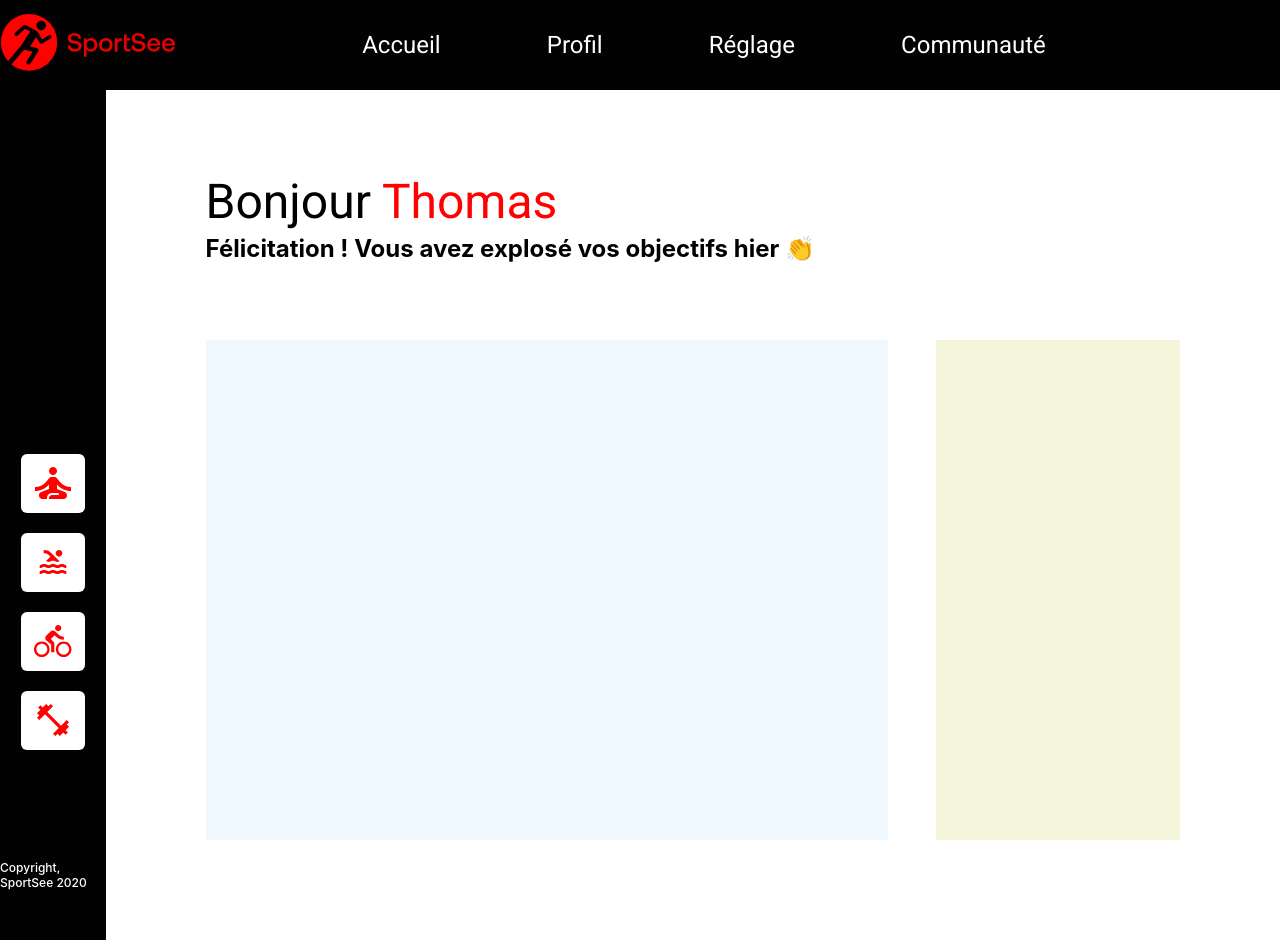
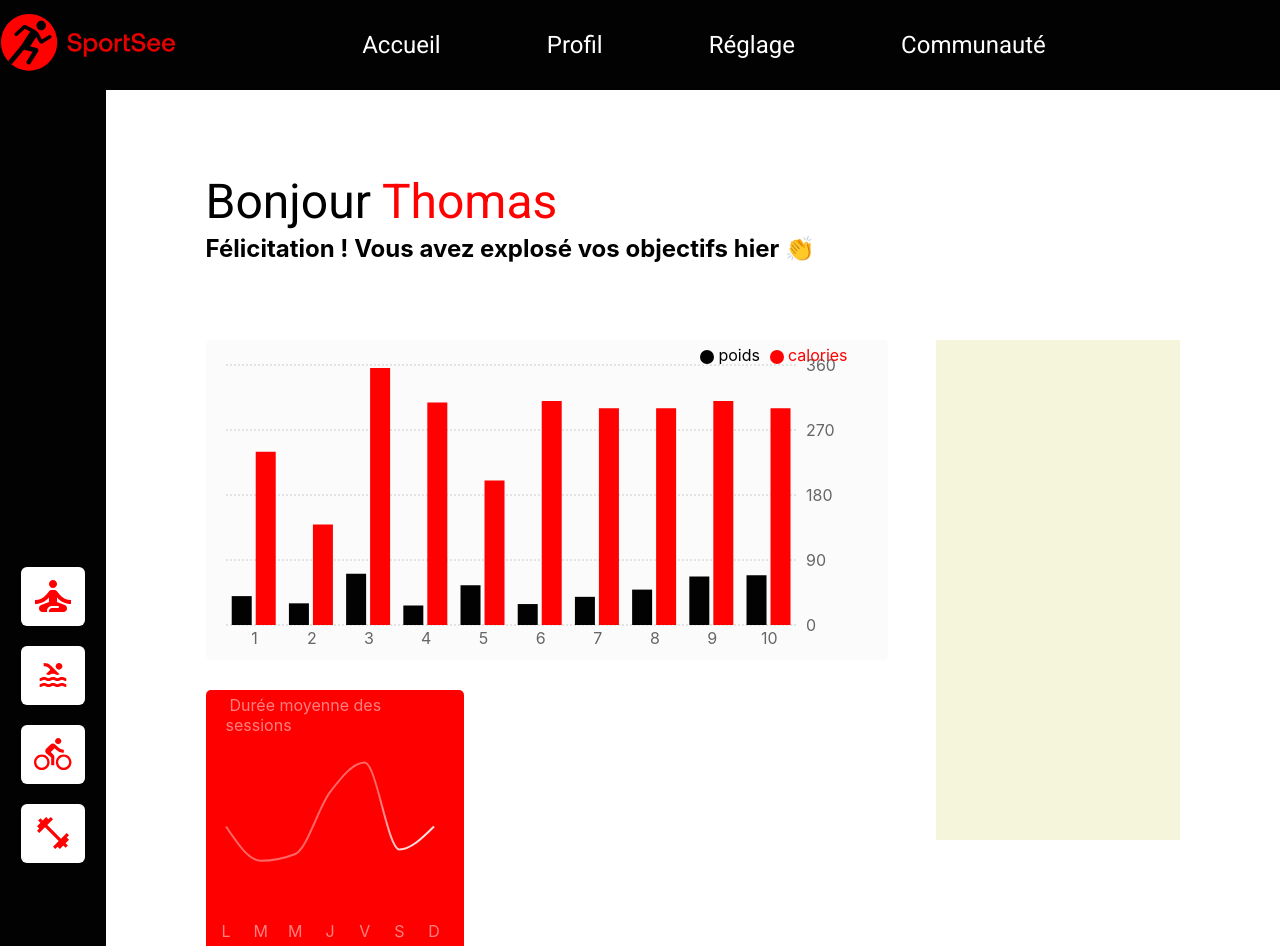
Before and after one commit to louannem/LouanneMartins_12_11012022, a React (Create React App) app: page / in a window 1280 px wide. Shown: the top 946 px of the page. Built offline with nearby package versions, Linux system fonts and the light colour scheme.

Commit message:
Ajout des barChart & lineChart v1

```diff
--- a/package.json
+++ b/package.json
@@ -9,6 +9,7 @@
     "react": "^17.0.2",
     "react-dom": "^17.0.2",
     "react-scripts": "5.0.0",
+    "recharts": "^2.1.8",
     "web-vitals": "^2.1.3"
   },
   "scripts": {
--- a/public/index.html
+++ b/public/index.html
@@ -24,7 +24,7 @@
       work correctly both with client-side routing and a non-root public URL.
       Learn how to configure a non-root public URL by running `npm run build`.
     -->
-    <title>React App</title>
+    <title>SportSee</title>
   </head>
   <body>
     <noscript>You need to enable JavaScript to run this app.</noscript>
--- /dev/null
+++ b/src/components/BarChart/index.jsx
@@ -0,0 +1,111 @@
+import React, { PureComponent } from 'react';
+import { BarChart, Bar, Cell, XAxis, YAxis, CartesianGrid, Tooltip, Legend, ResponsiveContainer } from 'recharts';
+import "../../utils/styles/BarChart.css"
+
+const data = [
+    {
+      name: '1',
+      poids: 40,
+      calories: 240,
+      amt: 2400,
+    },
+    {
+      name: '2',
+      poids: 30,
+      calories: 139,
+      amt: 2210,
+    },
+    {
+      name: '3',
+      poids: 71,
+      calories: 356,
+      amt: 2290,
+    },
+    {
+      name: '4',
+      poids: 27,
+      calories: 308,
+      amt: 2000,
+    },
+    {
+      name: '5',
+      poids: 55,
+      calories: 200,
+      amt: 2181,
+    },
+    {
+      name: '6',
+      poids: 29,
+      calories: 310,
+      amt: 2500,
+    },
+    {
+      name: '7',
+      poids: 39,
+      calories: 300,
+      amt: 2100,
+    },
+    {
+        name: '8',
+        poids: 49,
+        calories: 300,
+        amt: 2100,
+      },
+      {
+        name: '9',
+        poids: 67,
+        calories: 310,
+        amt: 2100,
+      },
+      {
+        name: '10',
+        poids: 69,
+        calories: 300,
+        amt: 2100,
+      },
+  ];
+
+
+  const CustomTooltip = ({ active, payload, label }) => {
+    if (active && payload && payload.length) {
+        return (
+          <div className="custom-tooltip">
+            <p className="poids">{`${payload[0].value}`}Kg</p>
+            <p className='calories'>{`${payload[1].value}`}Kcal</p>
+          </div>
+        )
+    }
+    return null
+  }
+
+
+
+class BarChartTest extends React.Component {
+    render() {
+        return(
+            <ResponsiveContainer width="100%" height="100%">
+                <BarChart
+                width={500}
+                height={300}
+                data={data}
+                margin={{
+                    top: 5,
+                    right: 30,
+                    left: 20,
+                    bottom: 5,
+                }}
+                >
+                <CartesianGrid strokeDasharray="2" />
+                <XAxis dataKey="name" tickLine={false}  />
+                <YAxis orientation="right" tickLine={false}  />
+                <Tooltip content={<CustomTooltip />}/>
+                <Legend iconType="circle" layout="horizontal" verticalAlign="top" align="right"/>
+                <Bar dataKey="poids" fill="#020203" />
+                <Bar dataKey="calories" fill="#ff0101" />
+                </BarChart>
+            </ResponsiveContainer>
+        )
+    }
+}
+
+export default BarChartTest
--- /dev/null
+++ b/src/components/LineChart/index.jsx
@@ -0,0 +1,68 @@
+import React, { PureComponent } from 'react';
+import { LineChart, Line, XAxis, YAxis, CartesianGrid, Tooltip, Legend, ResponsiveContainer } from 'recharts';
+import "../../utils/styles/LineChart.css"
+
+const data = [
+    {
+      name: 'L',
+      minutes: 40,
+    },
+    {
+        name: 'M',
+        minutes: 25,
+      },
+      {
+        name: 'M',
+        minutes: 28,
+      },
+      {
+        name: 'J',
+        minutes: 55,
+      },
+      {
+        name: 'V',
+        minutes: 68,
+      },
+      {
+        name: 'S',
+        minutes: 30,
+      },
+      {
+        name: 'D',
+        minutes: 40,
+      },
+]
+
+class LineChartTest extends React.Component {
+    render(){
+        return(
+            <ResponsiveContainer width="100%" height="100%" fill="red">
+                <LineChart
+                width={50}
+                height={300}
+                data={data}
+                margin={{
+                    top: 5,
+                    right: 30,
+                    left: 20,
+                    bottom: 5,
+                }}
+                >
+                <CartesianGrid strokeDasharray="3 3" fill="#FF0000"  />
+                <defs>
+                    <linearGradient id="linear" x1="0" y1="0.5" x2="1" y2="1">
+                        <stop offset="50%" stopColor="#ffff" stopOpacity={0.4}/>
+                        <stop offset="95%" stopColor="#ffff" stopOpacity={1}/>
+                    </linearGradient>
+                </defs>
+                <XAxis dataKey="name" tickLine={false} tick={{ fill: 'white' }} fillOpacity="0.5" />
+                <Tooltip stroke="#ffff" />
+                <Legend iconSize="0" layout="horizontal" verticalAlign="top" align="left" />
+                <Line  type="monotone" dataKey="minutes" stroke="url(#linear)" activeDot={{ r: 3 }} dot={false} strokeWidth={2} name="Durée moyenne des sessions"/>
+                </LineChart>
+            </ResponsiveContainer>
+        )
+    }
+}
+
+export default LineChartTest
--- a/src/components/Profile/index.jsx
+++ b/src/components/Profile/index.jsx
@@ -1,5 +1,7 @@
 import React from "react"
 import "../../utils/styles/Profile.css"
+import BarChartTest from "../BarChart"
+import LineChartTest from "../LineChart"
 
 class Profile extends React.Component {
     render() {
@@ -12,7 +14,18 @@ class Profile extends React.Component {
                 </div>
 
                 <div className="profile-content">
-                    <div className="graph-wrapper"></div>
+                    <div className="graph-wrapper">
+                        <div className="barchart-wrapper">
+                        <BarChartTest/>
+                        </div>
+
+                        <div className="other-graphs">
+                            <div className="linechart-wrapper">
+                                <LineChartTest/>
+                            </div>
+
+                        </div>
+                    </div>
                     <div className="stats-wrapper"></div>
                 </div>
             </div>
--- /dev/null
+++ b/src/utils/styles/BarChart.css
@@ -0,0 +1,13 @@
+.recharts-cartesian-axis-line, .recharts-cartesian-grid-vertical { display: none;}
+.recharts-cartesian-axis-ticks g { margin-left: 43px}
+
+.recharts-tooltip-wrapper {
+    width: 39px;
+    height: 63px;
+    background-color: #ff0101;
+    text-align: center;
+    color: white;
+    font-weight: 500;
+    font-size: 7px;
+    line-height: 24px;
+}
--- /dev/null
+++ b/src/utils/styles/LineChart.css
@@ -0,0 +1,3 @@
+.other-graphs .recharts-cartesian-grid-horizontal { display: none;}
+
+.linechart-wrapper .recharts-legend-item-text { color: white; opacity: 0.5;}
--- a/src/utils/styles/Profile.css
+++ b/src/utils/styles/Profile.css
@@ -10,5 +10,9 @@ h1 {
 h1 span { color: #FF0101}
 
 .profile-content { width: 100%; display: flex; justify-content: space-between; margin-top: 77px}
-.graph-wrapper {width:70%; height: 500px; background-color: aliceblue;}
+.graph-wrapper {width:70%; height: 613px; }
+.barchart-wrapper { height: 320px; background-color: #FBFBFB; border-radius: 5px;}
+.other-graphs { height: 263px; margin-top: 30px}
 .stats-wrapper { width:25%; height: 500px; background-color: beige;}
+
+.linechart-wrapper { width: 258px; height: 263px; background: red; border-radius: 5px;}
```
Also changed, not shown: 1 other file (tests, documents, lock files or other folders).
